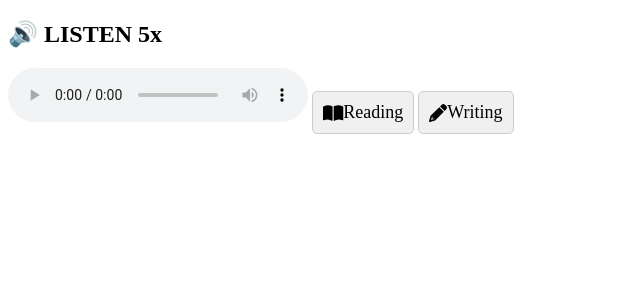
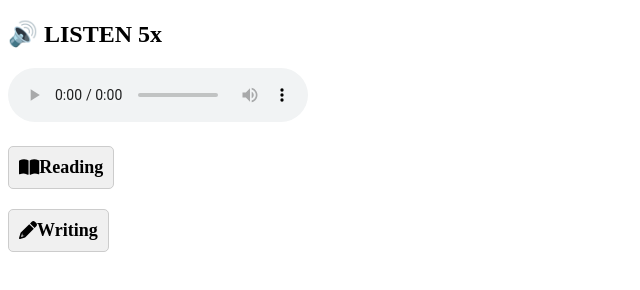
Before and after one commit to simpace2025/demo, a plain HTML site: page index.html in a window 1280 px wide. Shown: the whole page, without its empty margins (0-640 px from the left). Drawn offline with Linux system fonts and the light colour scheme.

Commit message:
Update index.html

```diff
--- a/index.html
+++ b/index.html
@@ -34,14 +34,17 @@
     <source src="your-audio-file.mp3" type="audio/mp3">
     Your browser does not support the audio element.
   </audio>
-
+ <h2>
   <div class="icon-button">
-    <i class="fas fa-book-open"></i> Reading
+    <i class="fas fa-book-open"></i> Reading <br>
   </div>
-
+ </h2>
+<h2>
   <div class="icon-button">
     <i class="fas fa-pencil-alt"></i> Writing
   </div>
+</h2>
+</br>
 
   <script src="https://cdnjs.cloudflare.com/ajax/libs/font-awesome/6.0.0-beta3/js/all.min.js"></script>
 </body>
```
